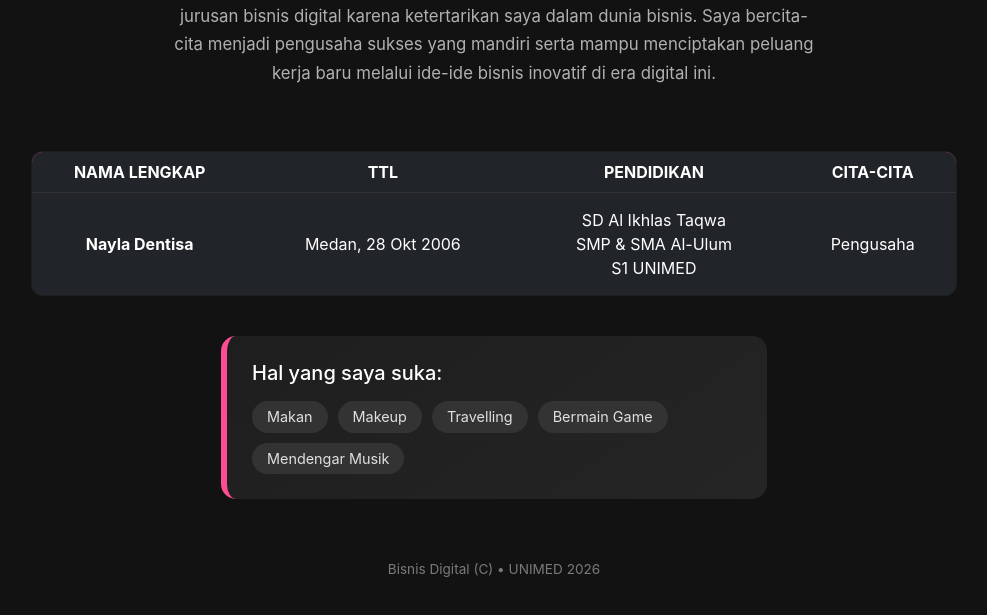
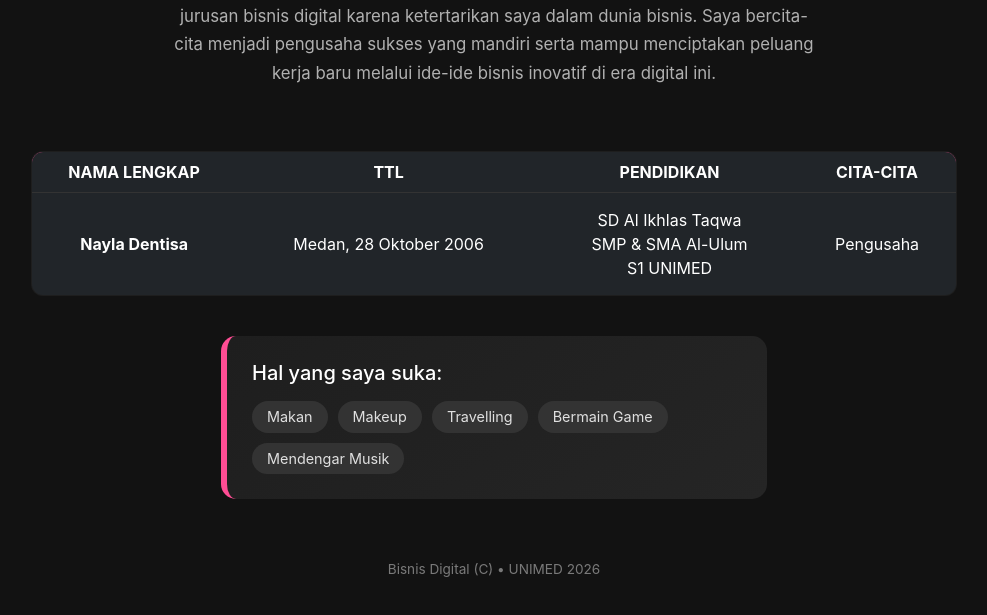
Before and after one commit to nayladentisa/biodata-nayla, a plain HTML site: page htmlbootsrap.html in a window 1280 px wide. Shown: the part 325-940 px from the top of the page, without its empty margins (146-1133 px from the left). Drawn offline with nearby package versions, Linux system fonts and the light colour scheme.

Commit message:
htmlbootsrap

```diff
--- a/htmlbootsrap.html
+++ b/htmlbootsrap.html
@@ -33,7 +33,6 @@
             line-height: 1.7;
         }
 
-        /* Custom Table Style */
         .table-nay {
             background-color: #1e1e1e;
             border: 1px solid #333;
@@ -52,7 +51,6 @@
             vertical-align: middle;
         }
 
-        /* Hobi Box */
         .hobi-section {
             background: linear-gradient(145deg, #1e1e1e, #252525);
             border-radius: 15px;
@@ -114,7 +112,7 @@
                     <tbody>
                         <tr>
                             <td class="fw-bold">Nayla Dentisa</td>
-                            <td>Medan, 28 Okt 2006</td>
+                            <td>Medan, 28 Oktober 2006</td>
                             <td>
                                 SD Al Ikhlas Taqwa <br>
                                 SMP & SMA Al-Ulum <br>
```
